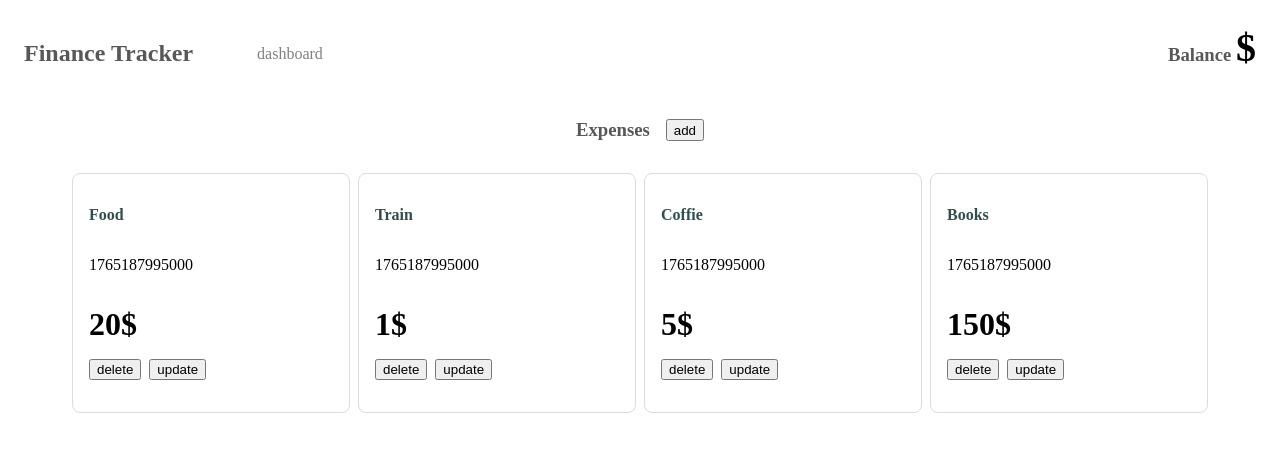
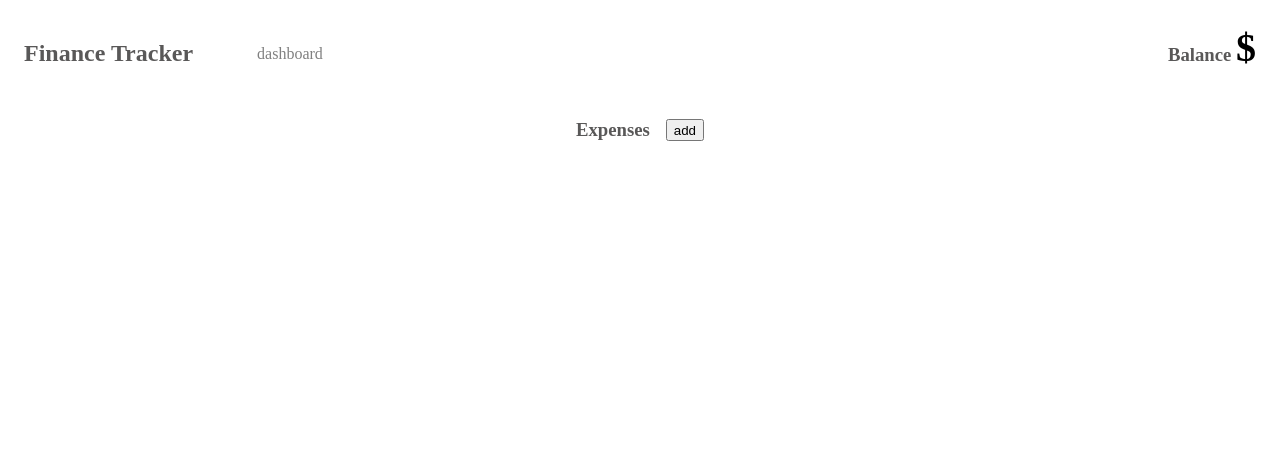
Before and after one commit to Amir-username/finance-tracker-vue, a Vue app: page / in a window 1280 px wide. Shown: the top 452 px of the page. Built offline with nearby package versions, Linux system fonts and the light colour scheme.

Commit message:
save expenses list in localstorage

```diff
--- a/src/App.vue
+++ b/src/App.vue
@@ -9,6 +9,12 @@ onMounted(() => {
 
   if (!localBalance) {
     localStorage.setItem("balance", JSON.stringify(0));
+  }
+
+  const localExpenses = localStorage.getItem("expenses");
+
+  if (!localExpenses) {
+    localStorage.setItem("expenses", JSON.stringify([]));
   }
 });
 
--- a/src/stores/expensesStore.ts
+++ b/src/stores/expensesStore.ts
@@ -2,47 +2,32 @@ import { defineStore } from "pinia";
 import type { Expense } from "../models/Expense";
 import { ref } from "vue";
 
-const expenses: Expense[] = [
-  {
-    id: 1,
-    amount: 20,
-    date: Date.now(),
-    category: "food",
-  },
-  {
-    id: 2,
-    amount: 1,
-    date: Date.now(),
-    category: "train",
-  },
-  {
-    id: 3,
-    amount: 5,
-    date: Date.now(),
-    category: "coffie",
-  },
-  {
-    id: 4,
-    amount: 150,
-    date: Date.now(),
-    category: "books",
-  },
-];
+export const useExpensesStore = defineStore("expenses", () => {
+  const expensesState = ref<Expense[] | undefined>(undefined);
 
-export const useExpensesStore = defineStore("expenses", () => {
-  const expensesState = ref<Expense[]>(expenses);
+  const localExpenses = localStorage.getItem("expenses");
+
+  if (localExpenses) {
+    expensesState.value = JSON.parse(localExpenses);
+  }
 
   const addExpense = (expense: Expense) => {
+    if (expensesState.value)
       expensesState.value = [...expensesState.value, expense];
+    localStorage.setItem("expenses", JSON.stringify(expensesState.value));
   };
 
   const removeExpense = (expenseID: number) => {
+    if (expensesState.value) {
       expensesState.value = expensesState.value.filter((ex) => {
         return ex.id !== expenseID;
       });
+      localStorage.setItem("expenses", JSON.stringify(expensesState.value));
+    }
   };
 
   const updateExpense = (expenseID: number, newExpense: Expense) => {
+    if (expensesState.value) {
       const index = expensesState.value.findIndex((e) => e.id === expenseID);
 
       if (index !== -1) {
@@ -51,6 +36,8 @@ export const useExpensesStore = defineStore("expenses", () => {
           ...newExpense,
         };
       }
+      localStorage.setItem("expenses", JSON.stringify(expensesState.value));
+    }
   };
 
   return { expensesState, addExpense, removeExpense, updateExpense };
```
Lines whose indentation alone changed are shown as unchanged.
